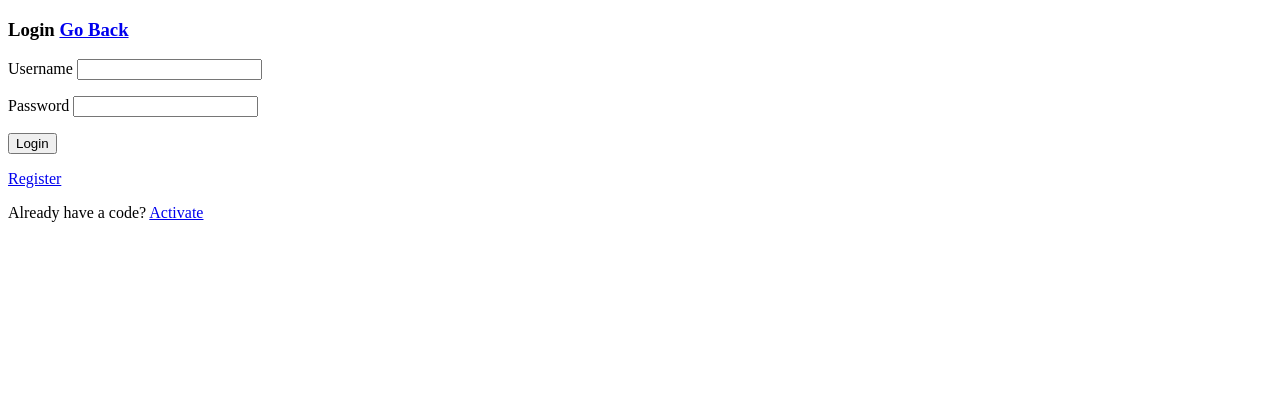
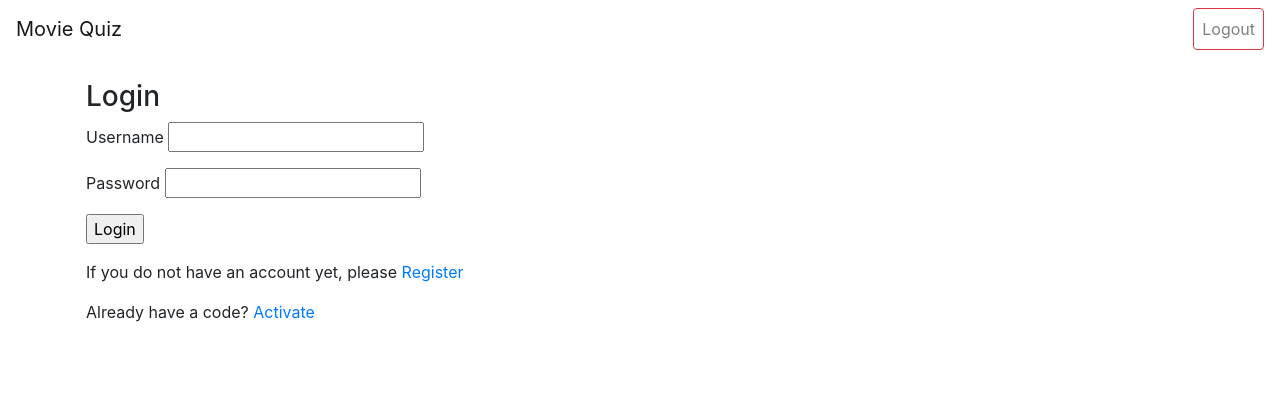
Before and after one commit to annshress/movquiz, a Flask app: template project/templates/forms/login.html in a window 1280 px wide. Shown: the top 419 px of the page. Run offline with Flask 2, Linux system fonts and the light colour scheme; the template is opened without the code that fills it, so the values that code supplies are empty, except form fields; tables that the repository leaves empty hold one stand-in row (values such as "Sample post"); form fields are guessed from the names that the template uses; some libraries are stand-ins or nearby versions.

Commit message:
add bootstrap; modify error messages

```diff
--- a/project/forms.py
+++ b/project/forms.py
@@ -50,11 +50,9 @@ class LoginUserForm(ModelForm):
             return False
         user = User.get_by_username(self.data['username'])
         if not user:
-            self.username.errors.append('Username or Password does not match.')
-            self.password.errors.append('Username or Password does not match')
+            self.errors['errors'] = ['User not found.']
             return False
         elif not user.check_password(password=self.data['password']):
-            self.username.errors.append('Username or Password does not match.')
-            self.password.errors.append('Username or Password does not match')
+            self.password.errors.append('Password does not match')
             return False
         return True
--- a/project/models/users.py
+++ b/project/models/users.py
@@ -18,7 +18,7 @@ class User(db.Model, UserMixin):
 
     @classmethod
     def get_by_username(cls, username):
-        return User.query.filter_by(username=username).first()
+        return User.query.filter(User.password.isnot(None)).filter_by(username=username).first()
 
     def check_password(self, password):
         if self.password:
--- a/project/static/css/customs.css
+++ b/project/static/css/customs.css
@@ -8,3 +8,6 @@
 .error {
     color: red;
 }
+.container {
+    padding: 5em 1em;
+}
--- a/project/templates/forms/login.html
+++ b/project/templates/forms/login.html
@@ -1,25 +1,25 @@
 {% extends 'layouts/main.html' %}
 {% block title %}Login{% endblock %}
 {% block content %}
-    <h3>Login <a href="{{ url_for('users.home') }}" title="Back to homepage">Go Back</a></h3>
+    <h3>Login </h3>
     <form method="post">
         {{ form.csrf_token }}
+        {% if form.errors.get('errors') %}<span class="danger">{{ ','.join(form.errors['errors']) }}</span>{% endif %}
         <p>
-            {{ form.username.label }} {{ form.username }}<br>
-            {% if form.username.errors %}<span class="danger">{{ form.username.errors }}</span>{% endif %}
+            {{ form.username.label.text.title() }} {{ form.username }}<br>
+            {% if form.username.errors %}<span class="danger">{{ ','.join(form.username.errors) }}</span>{% endif %}
         </p>
         <p>
-            {{ form.password.label }} {{ form.password }}<br>
-            {% if form.password.errors %}<span class="danger">{{ form.password.errors }}</span>{% endif %}
+            {{ form.password.label.text.title() }} {{ form.password }}<br>
+            {% if form.password.errors %}<span class="danger">{{ ','.join(form.password.errors) }}</span>{% endif %}
         </p>
         <input type="submit" value="Login"/>
     </form>
+    <p style="padding-top: 1em;">
+        If you do not have an account yet, please <a href="{{ url_for('users.register') }}">Register</a>
+    </p>
     <p>
-        <a href="{{ url_for('users.register') }}">Register</a>
-        <p>
-            Already have a code?
-            <a href="{{ url_for('users.activate') }}">Activate</a>
-        </p>
+        Already have a code? <a href="{{ url_for('users.activate') }}">Activate</a>
     </p>
 
 {% endblock %}
--- a/project/templates/layouts/main.html
+++ b/project/templates/layouts/main.html
@@ -1,4 +1,5 @@
 <!doctype html>
+<html>
     <head>
         <meta charset="utf-8">
         <title>{% block title %}{% endblock %}</title>
@@ -8,33 +9,51 @@
         <!-- /meta -->
 
         <!-- styles -->
+        <link rel="stylesheet" href="https://stackpath.bootstrapcdn.com/bootstrap/4.4.1/css/bootstrap.min.css" integrity="sha384-Vkoo8x4CGsO3+Hhxv8T/Q5PaXtkKtu6ug5TOeNV6gBiFeWPGFN9MuhOf23Q9Ifjh" crossorigin="anonymous">
+        <link type="text/css" rel="stylesheet" href="/static/css/customs.css" />
+        <!-- /styles -->
 
-<!-- /styles -->
-<link type="text/css" rel="stylesheet" href="/static/css/customs.css" />
         <!-- favicons -->
 
         <!-- /favicons -->
 
         <!-- scripts -->
-
+        <script src="https://code.jquery.com/jquery-3.4.1.slim.min.js" integrity="sha384-J6qa4849blE2+poT4WnyKhv5vZF5SrPo0iEjwBvKU7imGFAV0wwj1yYfoRSJoZ+n" crossorigin="anonymous"></script>
+        <script src="https://cdn.jsdelivr.net/npm/popper.js@1.16.0/dist/umd/popper.min.js" integrity="sha384-Q6E9RHvbIyZFJoft+2mJbHaEWldlvI9IOYy5n3zV9zzTtmI3UksdQRVvoxMfooAo" crossorigin="anonymous"></script>
+        <script src="https://stackpath.bootstrapcdn.com/bootstrap/4.4.1/js/bootstrap.min.js" integrity="sha384-wfSDF2E50Y2D1uUdj0O3uMBJnjuUD4Ih7YwaYd1iqfktj0Uod8GCExl3Og8ifwB6" crossorigin="anonymous"></script>
         <!-- /scripts -->
 
     </head>
     <body>
+         <!-- Navbar -->
+         <nav class="navbar navbar-expand-md navbar-light fixed-top">
+             <a class="navbar-brand" href="/">Movie Quiz</a>
 
-      <!-- Wrap all page content here -->
-        <div id="wrap">
-
-        <!-- Navbar -->
-
+            <div class="collapse navbar-collapse" id="navbarsExampleDefault">
+                <ul class="navbar-nav mr-auto">
+                    <!--<li class="nav-item active">-->
+                        <!--<a class="nav-link" href="">Home </a>-->
+                    <!--</li>-->
+                </ul>
+                <div>
+                    <ul class="navbar-nav mr-auto">
+                        <li class="nav-item">
+                            <a class="nav-link btn btn-outline-danger" href="{{ url_for('users.logout') }}">Logout </a>
+                        </li>
+                    </ul>
+                </div>
+            </div>
+         </nav>
+        <main role="main" class="container">
             <!-- Begin page content -->
-        <main id="content">
-
             {% with messages = get_flashed_messages() %}
                 {% if messages %}
                     {% for message in messages %}
-                    <div class="alert">
+                        <div class="alert alert-info alert-dismissible fade show" role="alert">
                             {{ message }}
+                            <button type="button" class="close" data-dismiss="alert" aria-label="Close">
+                                <span aria-hidden="true">&times;</span>
+                            </button>
                         </div>
                     {% endfor %}
                 {% endif %}
@@ -44,7 +63,5 @@
 
         </main>
 
-        </div>
-
     </body>
 </html>
--- a/project/views/users.py
+++ b/project/views/users.py
@@ -27,6 +27,7 @@ def home():
         scores=paginated_scores.items,
         prev_url=prev_url,
         next_url=next_url,
+        page=page,
     )
     return render_template('pages/home.html', **context)
 
@@ -38,7 +39,7 @@ def register():
     if request.method == 'POST' and form.validate():
         user = form.save(form.data)
         flash(f'User {user.username} Registered successfully!')
-        return redirect('/')
+        return redirect(url_for('users.login'))
     return render_template('forms/register.html', form=form)
 
 
@@ -73,7 +74,7 @@ def login():
 @login_required
 def logout():
     logout_user()
-    return redirect('/')
+    return redirect(url_for('users.login'))
 
 
 @users.errorhandler(500)
```
Also changed, not shown: project/templates/forms/activate.html (+4 -4 lines), project/templates/forms/register.html (+4 -4 lines), project/templates/pages/home.html (+18 -13 lines), project/templates/pages/movies.html (+4 -8 lines). Lines whose indentation alone changed are shown as unchanged.
